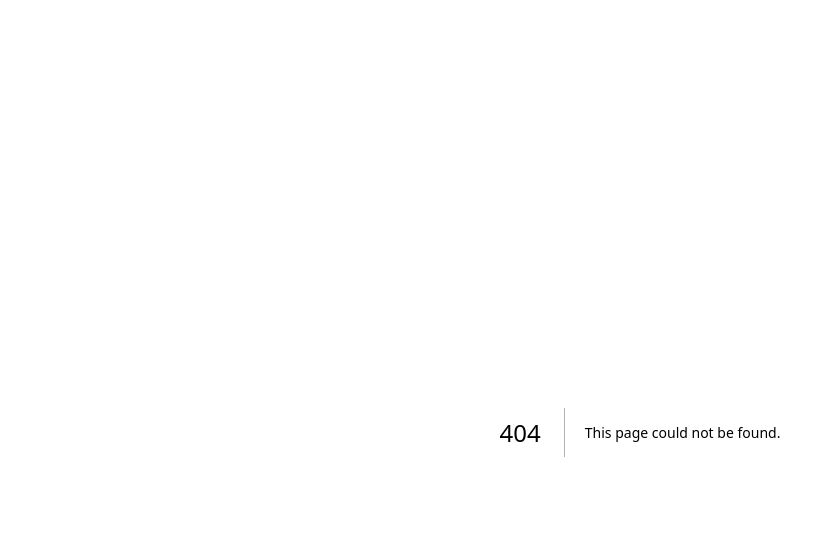
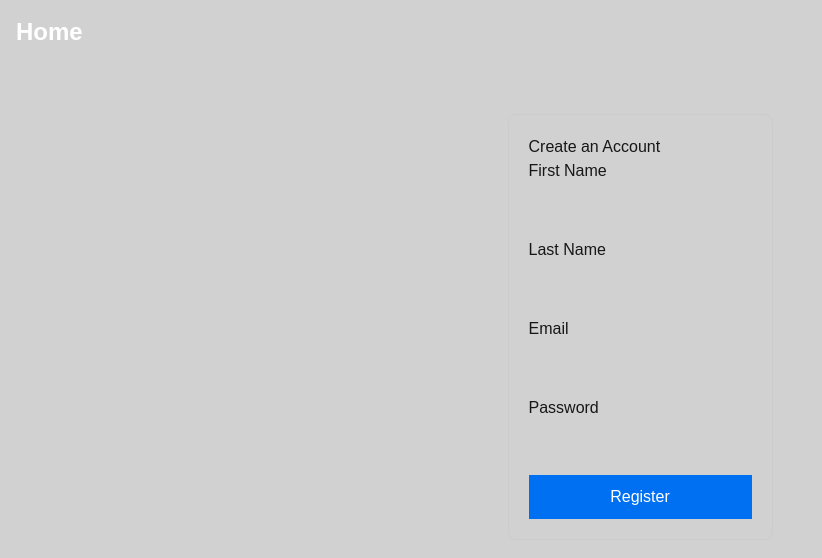
Before and after one commit to jgarcia4444/Home, a Next.js app: page /register in a window 1280 px wide. Before the commit this address had no page. Shown: the top 558 px of the page, without its empty margins (0-822 px from the left). Built offline with nearby package versions, Linux system fonts and the light colour scheme.

Commit message:
Adding in the registration page.

```diff
--- /dev/null
+++ b/app/register/page.tsx
@@ -0,0 +1,59 @@
+"use client"
+
+import { useState } from "react"
+import { useRouter } from "next/navigation"
+import { registerUser } from "@/app/actions/register"
+
+export default function RegisterPage() {
+  const [error, setError] = useState<string | null>(null)
+  const [loading, setLoading] = useState(false)
+  const router = useRouter()
+
+  async function handleSubmit(event: React.FormEvent<HTMLFormElement>) {
+    event.preventDefault()
+    setError(null)
+    setLoading(true)
+
+    const formData = new FormData(event.currentTarget)
+    const result = await registerUser(formData)
+
+    setLoading(false)
+
+    if (result?.error) {
+      setError(result.error)
+    } else if (result?.success) {
+      // Successfully registered! Send them to the login screen
+      router.push("/login")
+    }
+  }
+
+  return (
+    <div style={{ maxWidth: "400px", margin: "50px auto", padding: "20px", border: "1px solid #ccc", borderRadius: "8px" }}>
+      <h2>Create an Account</h2>
+      {error && <p style={{ color: "red" }}>{error}</p>}
+
+      <form onSubmit={handleSubmit} style={{ display: "flex", flexDirection: "column", gap: "15px" }}>
+        <div>
+          <label style={{ display: "block" }}>First Name</label>
+          <input name="firstName" type="text" required style={{ width: "100%", padding: "8px" }} />
+        </div>
+        <div>
+          <label style={{ display: "block" }}>Last Name</label>
+          <input name="lastName" type="text" required style={{ width: "100%", padding: "8px" }} />
+        </div>
+        <div>
+          <label style={{ display: "block" }}>Email</label>
+          <input name="email" type="email" required style={{ width: "100%", padding: "8px" }} />
+        </div>
+        <div>
+          <label style={{ display: "block" }}>Password</label>
+          <input name="password" type="password" required style={{ width: "100%", padding: "8px" }} />
+        </div>
+
+        <button type="submit" disabled={loading} style={{ padding: "10px", backgroundColor: "#0070f3", color: "white", border: "none", cursor: "pointer" }}>
+          {loading ? "Registering..." : "Register"}
+        </button>
+      </form>
+    </div>
+  )
+}
```
